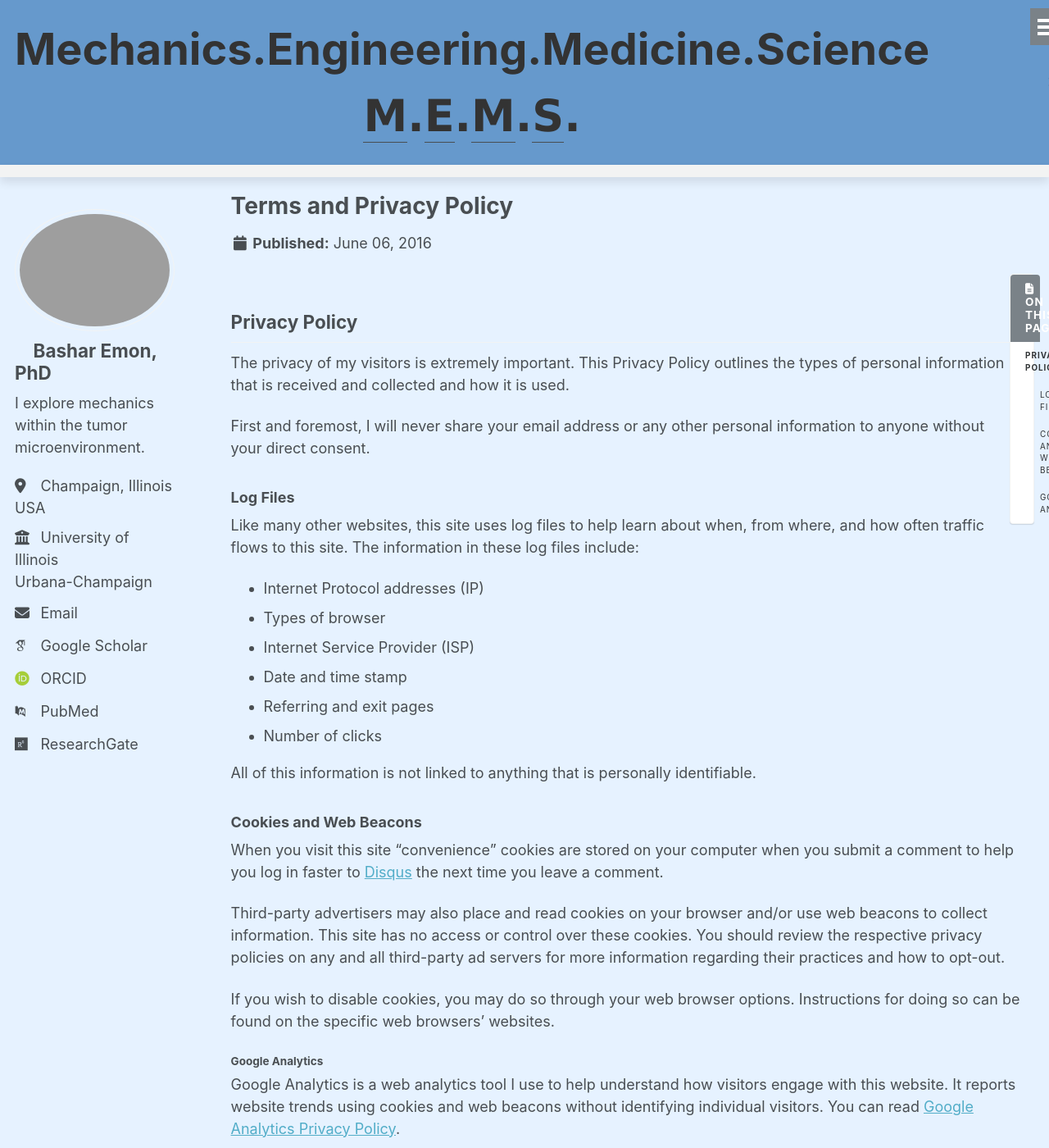
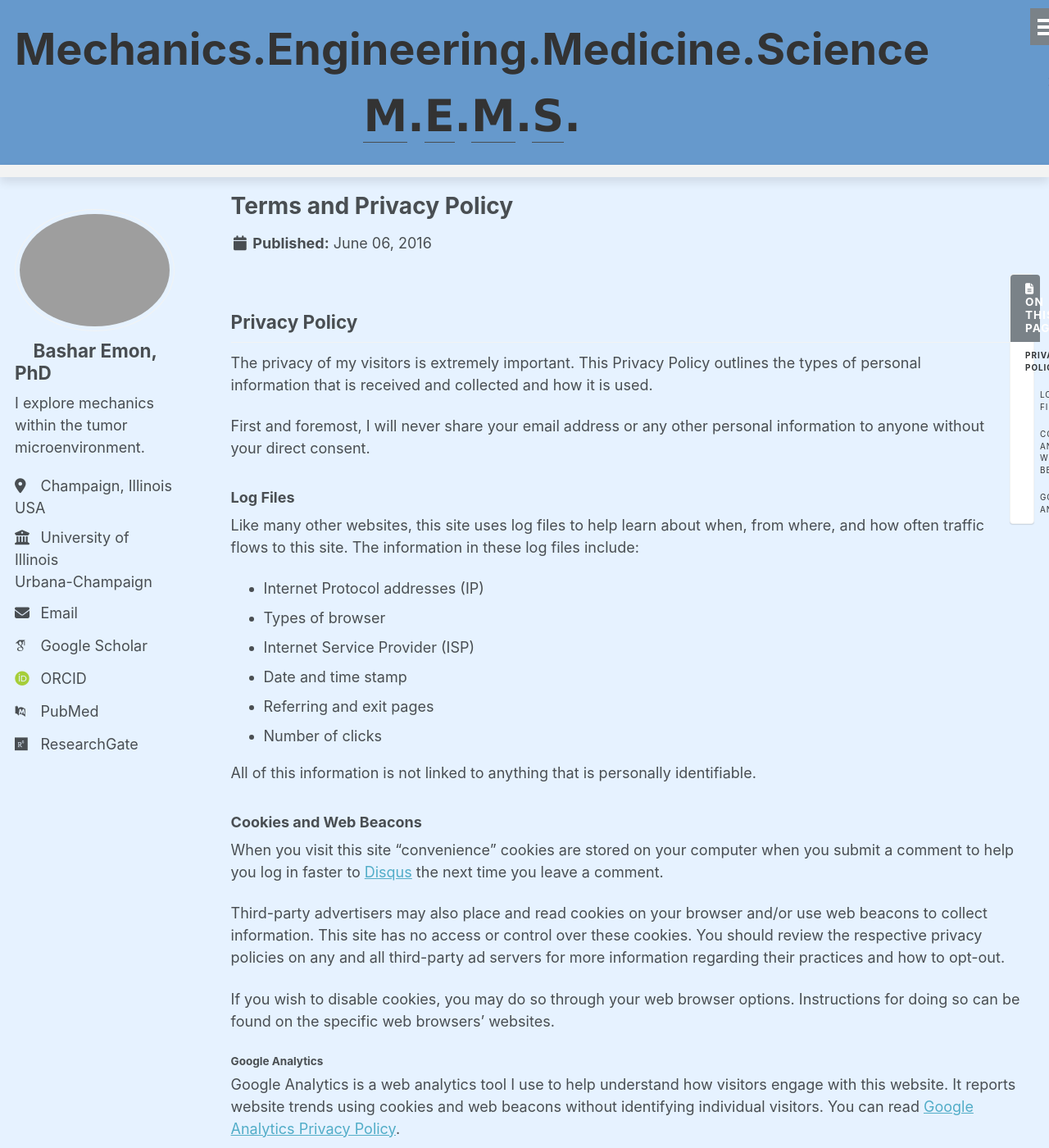
Before and after one commit to BasharEmon/BasharEmon.github.io, a Jekyll site: the page built from _pages/terms.md, in a window 1280 px wide and 1400 px high. Shown: the whole window at 82% size. Built offline with Jekyll 4.4.1, drawn with Linux system fonts in a browser that asks for light colours; some web fonts are replaced.

Commit message:
Update _sidebar.scss

```diff
--- a/_sass/layout/_sidebar.scss
+++ b/_sass/layout/_sidebar.scss
@@ -25,7 +25,7 @@
     padding-top: $masthead-height;
   }
 
-  @include breakpoint($x-large) {
+  @include breakpoint($large) {
     @include span(2 of 12);
     opacity: 1;
     -webkit-transition: opacity 0.2s ease-in-out;
@@ -71,7 +71,7 @@
     position: relative;
     float: right;
     width: $right-sidebar-width-narrow;
-    //margin-left: span(0.5 of 12);
+    margin-left: span(0.5 of 12);
     z-index: 10;
   }
 
```
